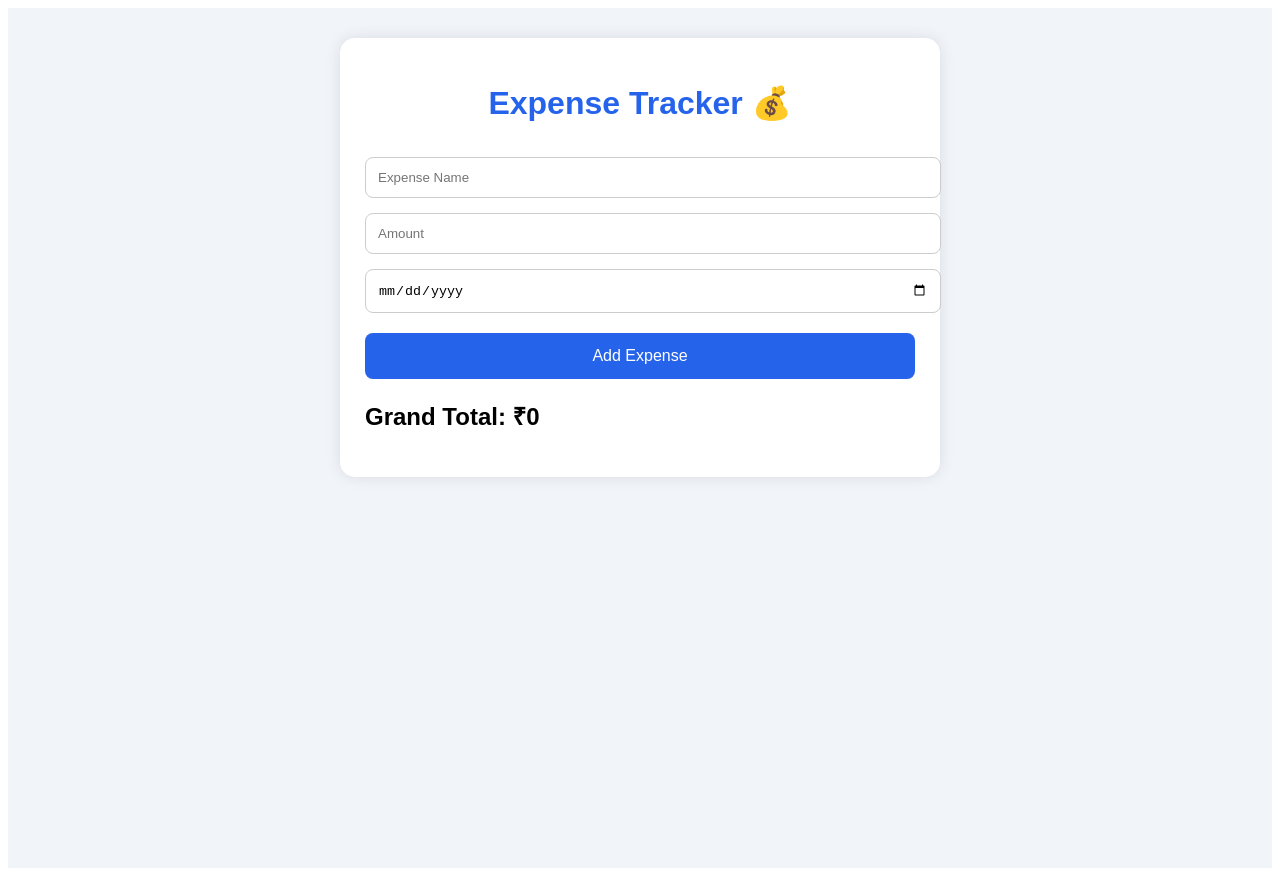
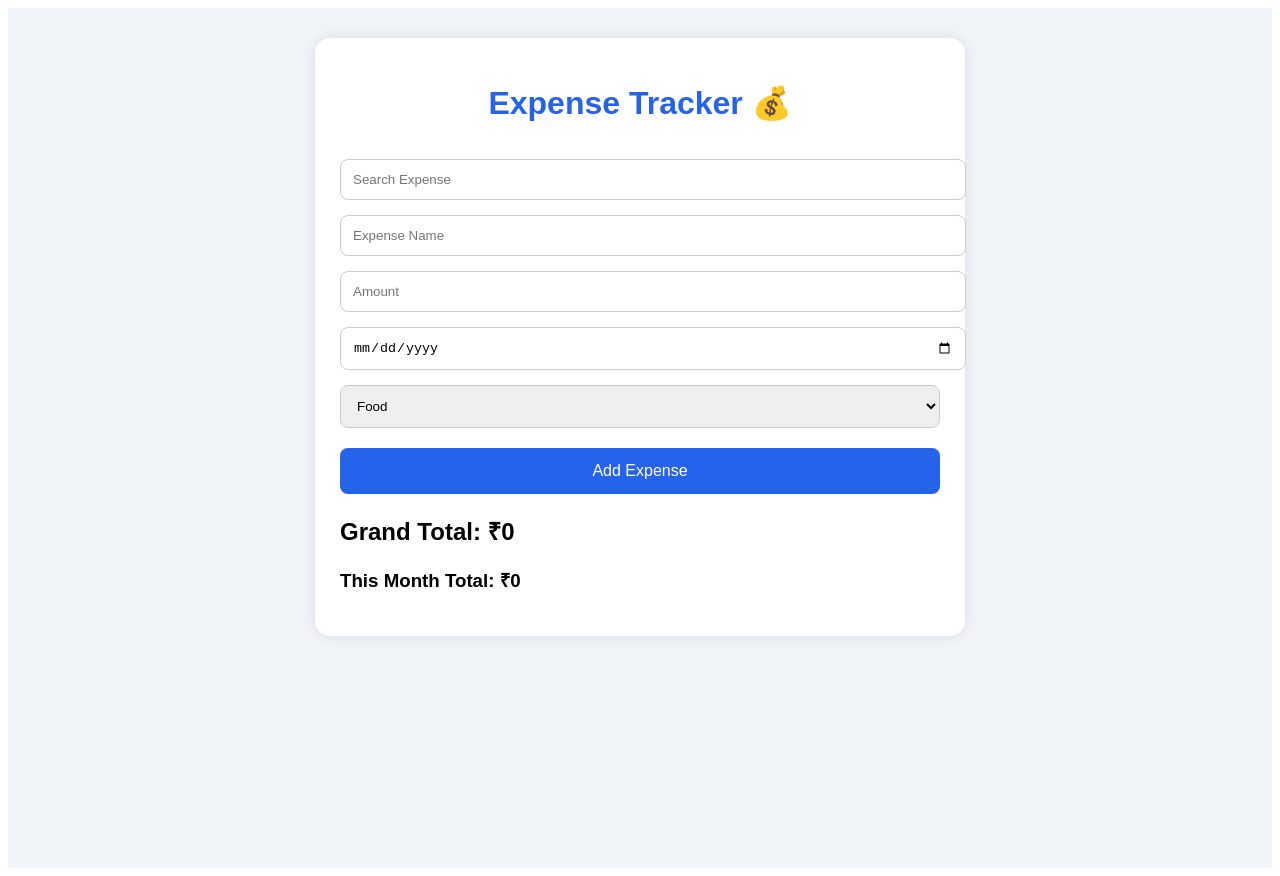
Before and after one commit to sandip280419/Expense-App, a React (Vite) app: page / in a window 1280 px wide. Built offline with nearby package versions, Linux system fonts and the light colour scheme.

Commit message:
Update main.jsx

```diff
--- a/src/main.jsx
+++ b/src/main.jsx
@@ -5,6 +5,9 @@ function App() {
   const [description, setDescription] = useState("");
   const [amount, setAmount] = useState("");
   const [date, setDate] = useState("");
+  const [category, setCategory] = useState("Food");
+  const [search, setSearch] = useState("");
+  const [editId, setEditId] = useState(null);
 
   const [items, setItems] = useState(() => {
     const saved = localStorage.getItem("expenses");
@@ -18,34 +21,75 @@ function App() {
   const addExpense = () => {
     if (!description || !amount || !date) return;
 
+    if (editId) {
+      setItems(
+        items.map((item) =>
+          item.id === editId
+            ? {
+                ...item,
+                description,
+                amount: parseFloat(amount),
+                date,
+                category,
+              }
+            : item
+        )
+      );
+
+      setEditId(null);
+    } else {
       const newItem = {
         id: Date.now(),
         description,
         amount: parseFloat(amount),
         date,
+        category,
       };
 
       setItems([newItem, ...items]);
+    }
 
     setDescription("");
     setAmount("");
     setDate("");
+    setCategory("Food");
   };
 
   const deleteExpense = (id) => {
     setItems(items.filter((item) => item.id !== id));
   };
 
+  const editExpense = (item) => {
+    setDescription(item.description);
+    setAmount(item.amount);
+    setDate(item.date);
+    setCategory(item.category);
+    setEditId(item.id);
+  };
+
+  const filteredItems = items.filter((item) =>
+    item.description.toLowerCase().includes(search.toLowerCase())
+  );
+
   const grouped = {};
 
-  items.forEach((item) => {
+  filteredItems.forEach((item) => {
     if (!grouped[item.date]) {
       grouped[item.date] = [];
     }
     grouped[item.date].push(item);
   });
 
-  const grandTotal = items.reduce((sum, item) => sum + item.amount, 0);
+  const grandTotal = filteredItems.reduce(
+    (sum, item) => sum + item.amount,
+    0
+  );
+
+  const currentMonth = new Date().getMonth();
+  const monthlyTotal = filteredItems.reduce((sum, item) => {
+    const itemMonth = new Date(item.date).getMonth();
+    return itemMonth === currentMonth ? sum + item.amount : sum;
+  }, 0);
 
   return (
     <div
@@ -58,7 +102,7 @@ function App() {
     >
       <div
         style={{
-          maxWidth: "550px",
+          maxWidth: "600px",
           margin: "auto",
           background: "white",
           padding: "25px",
@@ -70,11 +114,18 @@ function App() {
           style={{
             textAlign: "center",
             color: "#2563eb",
-            marginBottom: "20px",
           }}
         >
           Expense Tracker 💰
         </h1>
+
+        <input
+          type="text"
+          placeholder="Search Expense"
+          value={search}
+          onChange={(e) => setSearch(e.target.value)}
+          style={inputStyle}
+        />
 
         <input
           type="text"
@@ -99,13 +150,27 @@ function App() {
           style={inputStyle}
         />
 
+        <select
+          value={category}
+          onChange={(e) => setCategory(e.target.value)}
+          style={inputStyle}
+        >
+          <option>Food</option>
+          <option>Travel</option>
+          <option>Shopping</option>
+          <option>Recharge</option>
+          <option>Rent</option>
+        </select>
+
         <button onClick={addExpense} style={buttonStyle}>
-          Add Expense
+          {editId ? "Update Expense" : "Add Expense"}
         </button>
 
         <h2 style={{ marginTop: "20px" }}>
           Grand Total: ₹{grandTotal}
         </h2>
+
+        <h3>This Month Total: ₹{monthlyTotal}</h3>
 
         {Object.keys(grouped).map((dateKey) => {
           const total = grouped[dateKey].reduce(
@@ -144,7 +209,25 @@ function App() {
                     <strong>{item.description}</strong>
                     <br />
                     ₹{item.amount}
+                    <br />
+                    🏷️ {item.category}
                   </div>
+
+                  <div>
+                    <button
+                      onClick={() => editExpense(item)}
+                      style={{
+                        background: "#2563eb",
+                        color: "white",
+                        border: "none",
+                        padding: "8px",
+                        borderRadius: "6px",
+                        marginRight: "8px",
+                        cursor: "pointer",
+                      }}
+                    >
+                      Edit
+                    </button>
 
                     <button
                       onClick={() => deleteExpense(item.id)}
@@ -152,13 +235,14 @@ function App() {
                         background: "red",
                         color: "white",
                         border: "none",
-                      padding: "8px 12px",
+                        padding: "8px",
                         borderRadius: "6px",
                         cursor: "pointer",
                       }}
                     >
                       Delete
                     </button>
+                  </div>
                 </div>
               ))}
             </div>
```
Lines whose indentation alone changed are shown as unchanged.
